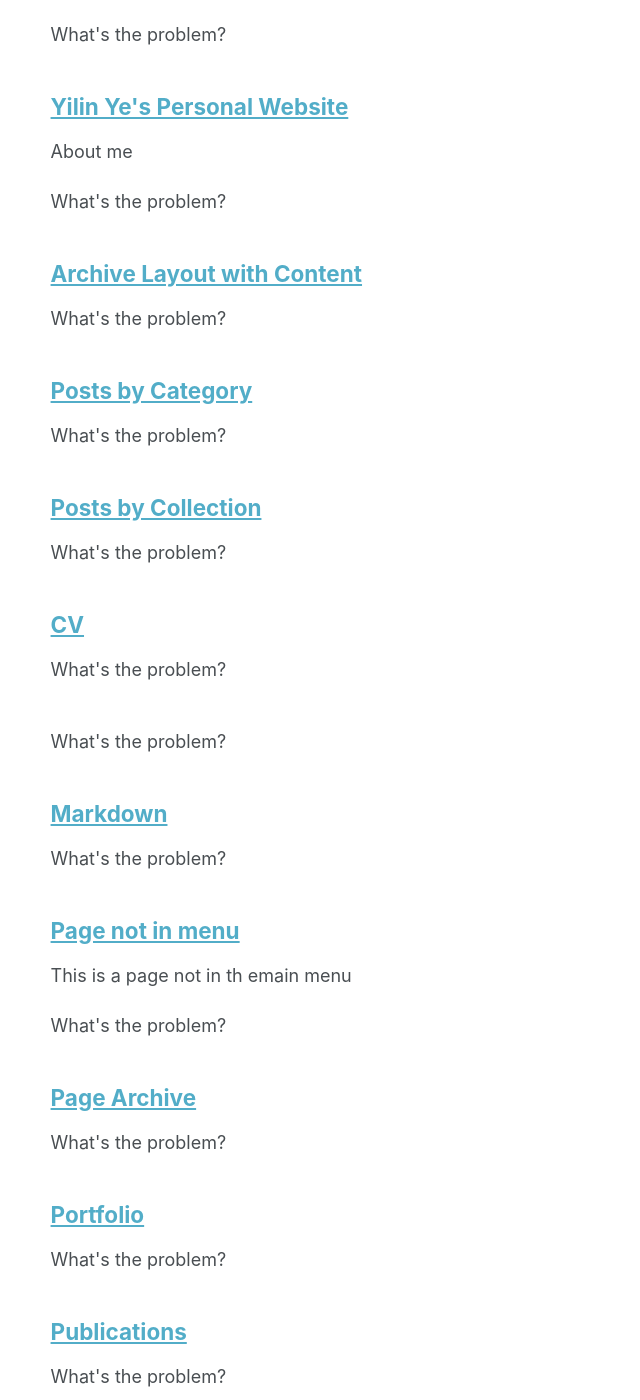
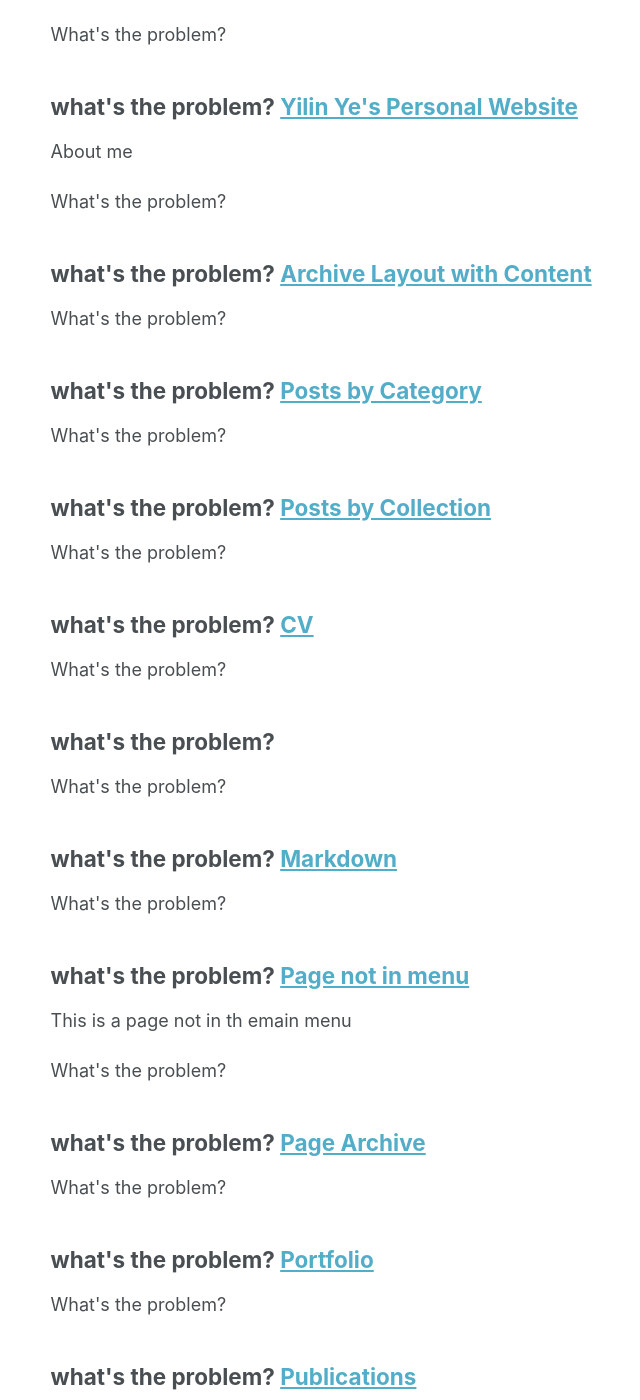
Before and after one commit to yilinye/yilinye.github.io, a Jekyll site: the page built from _pages/page-archive.html, in a window 1280 px wide and 1400 px high, scrolled down 311 px. Shown: the whole window, without its empty margins (231-871 px from the left). Built offline with Jekyll 4.4.1, drawn with Linux system fonts in a browser that asks for light colours; a file with an impossible date is left out; some of the changed text lies outside the part shown.

Commit message:
Update archive-single.html

```diff
--- a/_includes/archive-single.html
+++ b/_includes/archive-single.html
@@ -28,6 +28,7 @@
     {% endif %}
 
     <h2 class="archive__item-title" itemprop="headline">
+      what's the problem?
       {% if post.link %}
         <a href="{{ post.link }}">{{ title }}</a> <a href="{{ base_path }}{{ post.url }}" rel="permalink"><i class="fa fa-link" aria-hidden="true" title="permalink"></i><span class="sr-only">Permalink</span></a>
       {% else %}
```
